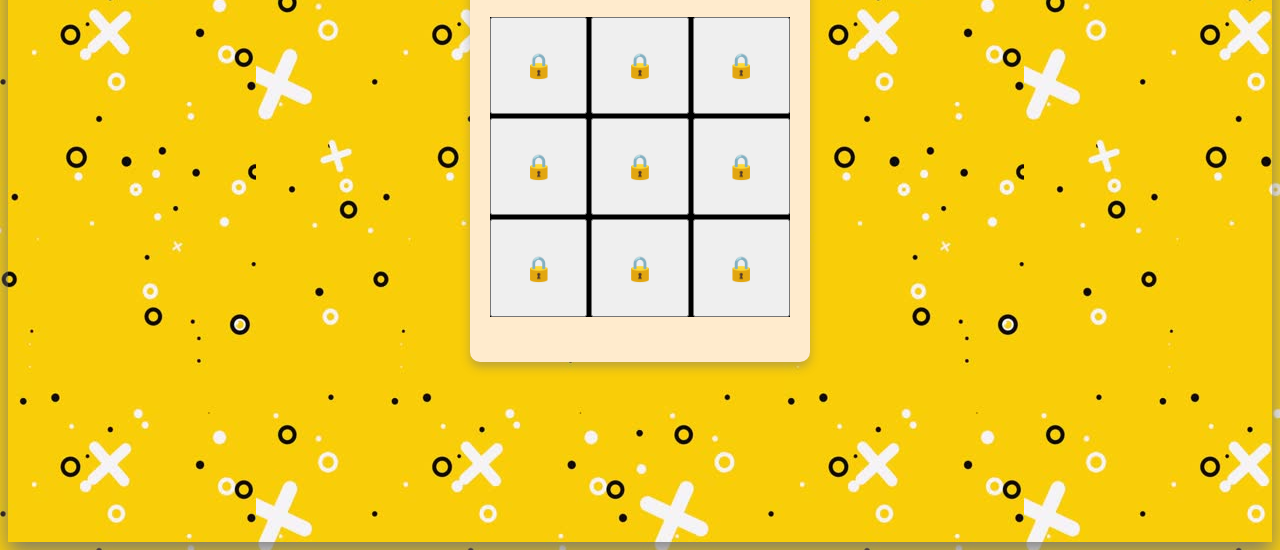
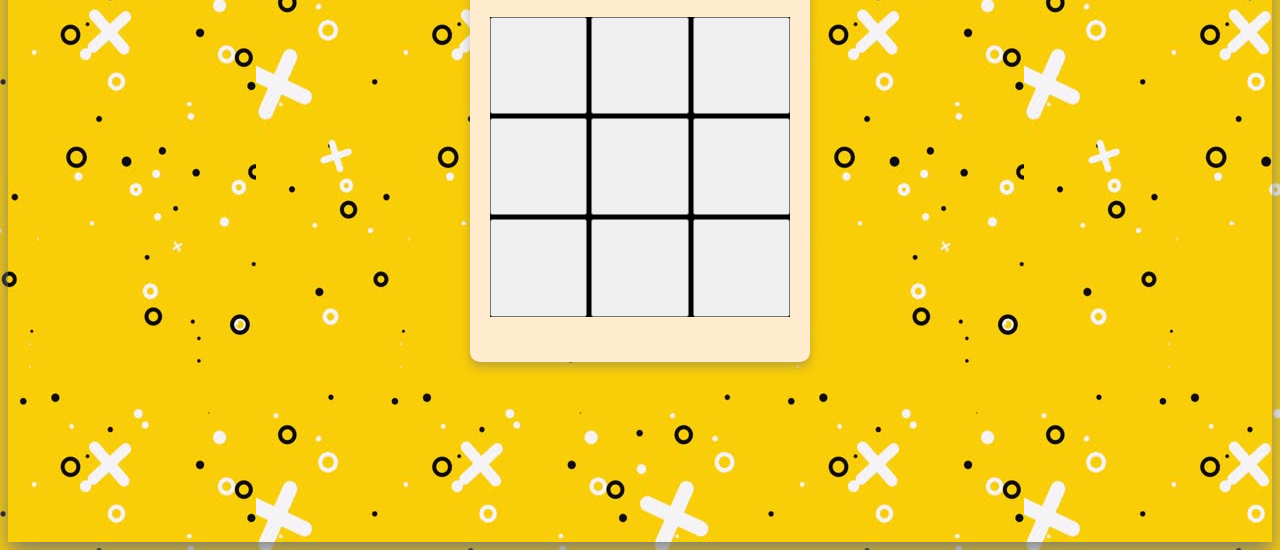
Before and after one commit to dipesh-2874/TIC-TAC-TOE, a plain HTML site: page index.html in a window 1280 px wide. Shown: the part 266-816 px from the top of the page. Drawn offline with Linux system fonts and the light colour scheme.

Commit message:
Update index.html

```diff
--- a/index.html
+++ b/index.html
@@ -10,17 +10,17 @@
     <div class="container">
         <h2>>>> TIC TAC TOE <<<</h2>
         <div class="button">
-            <button class="btn" data-val="1">🔒</button>
-            <button class="btn" data-val="2">🔒</button>
-            <button class="btn" data-val="3">🔒</button>
+            <button class="btn" data-val="1">  </button>
+            <button class="btn" data-val="2">  </button>
+            <button class="btn" data-val="3">  </button>
 
-            <button class="btn" data-val="4">🔒</button>
-            <button class="btn" data-val="5">🔒</button>
-            <button class="btn" data-val="6">🔒</button>
+            <button class="btn" data-val="4">  </button>
+            <button class="btn" data-val="5">  </button>
+            <button class="btn" data-val="6">  </button>
 
-            <button class="btn" data-val="7">🔒</button>
-            <button class="btn" data-val="8">🔒</button>
-            <button class="btn" data-val="9">🔒</button>
+            <button class="btn" data-val="7">  </button>
+            <button class="btn" data-val="8">  </button>
+            <button class="btn" data-val="9">  </button>
         </div>
     </div>
     <script src="script.js"></script>
```
